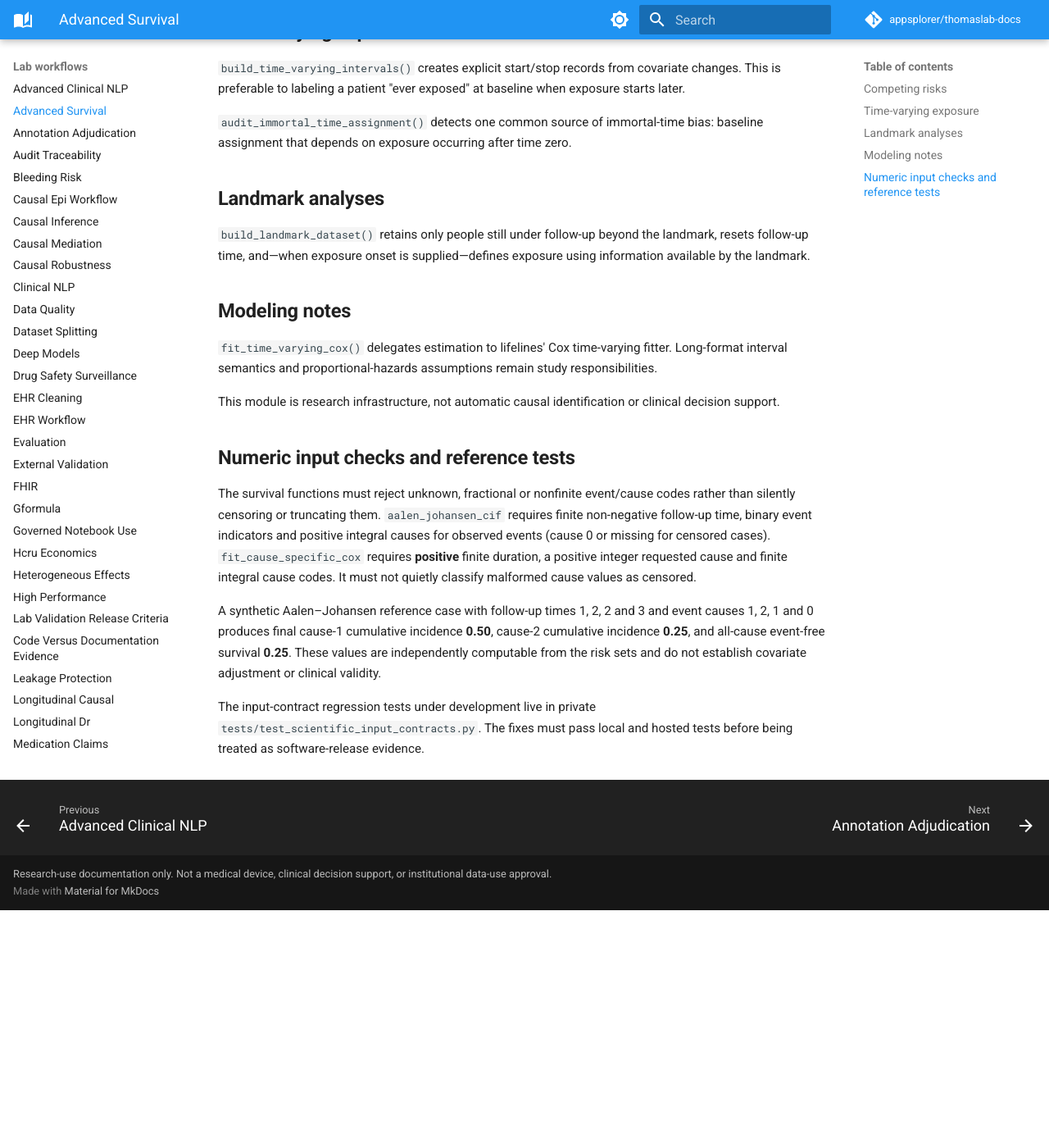
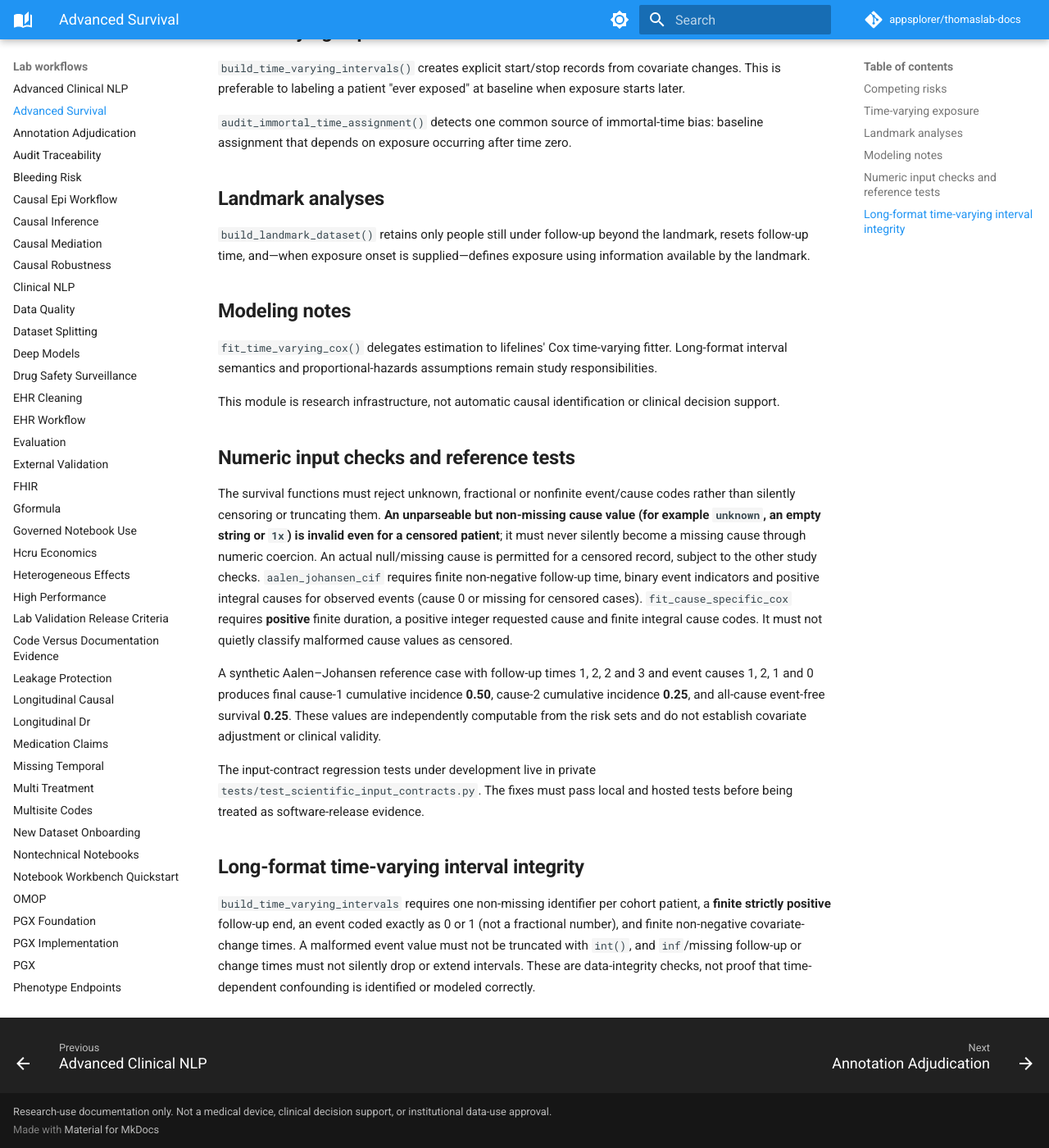
Before and after one commit to appsplorer/thomaslab-docs, an MkDocs documentation site: the page built from docs/guides/advanced-survival.md, in a window 1280 px wide and 1400 px high, scrolled down 493 px. Shown: the whole window at 82% size. Built offline with MkDocs 1.6.1 and Material for MkDocs 9.7.7, drawn with Linux system fonts in a browser that asks for light colours; comment, search, counter and statistics services are not loaded; before the commit the page ends 1603 px from its top, so only the background shows below that.

Commit message:
docs: clarify validated cause codes and time-varying interval integrity
* docs: clarify strict cause-code provenance for censored patients

* docs: specify finite longitudinal intervals and exact event coding

```diff
--- a/docs/guides/advanced-survival.md
+++ b/docs/guides/advanced-survival.md
@@ -24,8 +24,13 @@
 
 ## Numeric input checks and reference tests
 
-The survival functions must reject unknown, fractional or nonfinite event/cause codes rather than silently censoring or truncating them. `aalen_johansen_cif` requires finite non-negative follow-up time, binary event indicators and positive integral causes for observed events (cause 0 or missing for censored cases). `fit_cause_specific_cox` requires **positive** finite duration, a positive integer requested cause and finite integral cause codes. It must not quietly classify malformed cause values as censored.
+The survival functions must reject unknown, fractional or nonfinite event/cause codes rather than silently censoring or truncating them. **An unparseable but non-missing cause value (for example `unknown`, an empty string or `1x`) is invalid even for a censored patient**; it must never silently become a missing cause through numeric coercion. An actual null/missing cause is permitted for a censored record, subject to the other study checks. `aalen_johansen_cif` requires finite non-negative follow-up time, binary event indicators and positive integral causes for observed events (cause 0 or missing for censored cases). `fit_cause_specific_cox` requires **positive** finite duration, a positive integer requested cause and finite integral cause codes. It must not quietly classify malformed cause values as censored.
 
 A synthetic Aalen–Johansen reference case with follow-up times 1, 2, 2 and 3 and event causes 1, 2, 1 and 0 produces final cause-1 cumulative incidence **0.50**, cause-2 cumulative incidence **0.25**, and all-cause event-free survival **0.25**. These values are independently computable from the risk sets and do not establish covariate adjustment or clinical validity.
 
 The input-contract regression tests under development live in private `tests/test_scientific_input_contracts.py`. The fixes must pass local and hosted tests before being treated as software-release evidence.
+
+
+## Long-format time-varying interval integrity
+
+`build_time_varying_intervals` requires one non-missing identifier per cohort patient, a **finite strictly positive** follow-up end, an event coded exactly as 0 or 1 (not a fractional number), and finite non-negative covariate-change times. A malformed event value must not be truncated with `int()`, and `inf`/missing follow-up or change times must not silently drop or extend intervals. These are data-integrity checks, not proof that time-dependent confounding is identified or modeled correctly.
```
